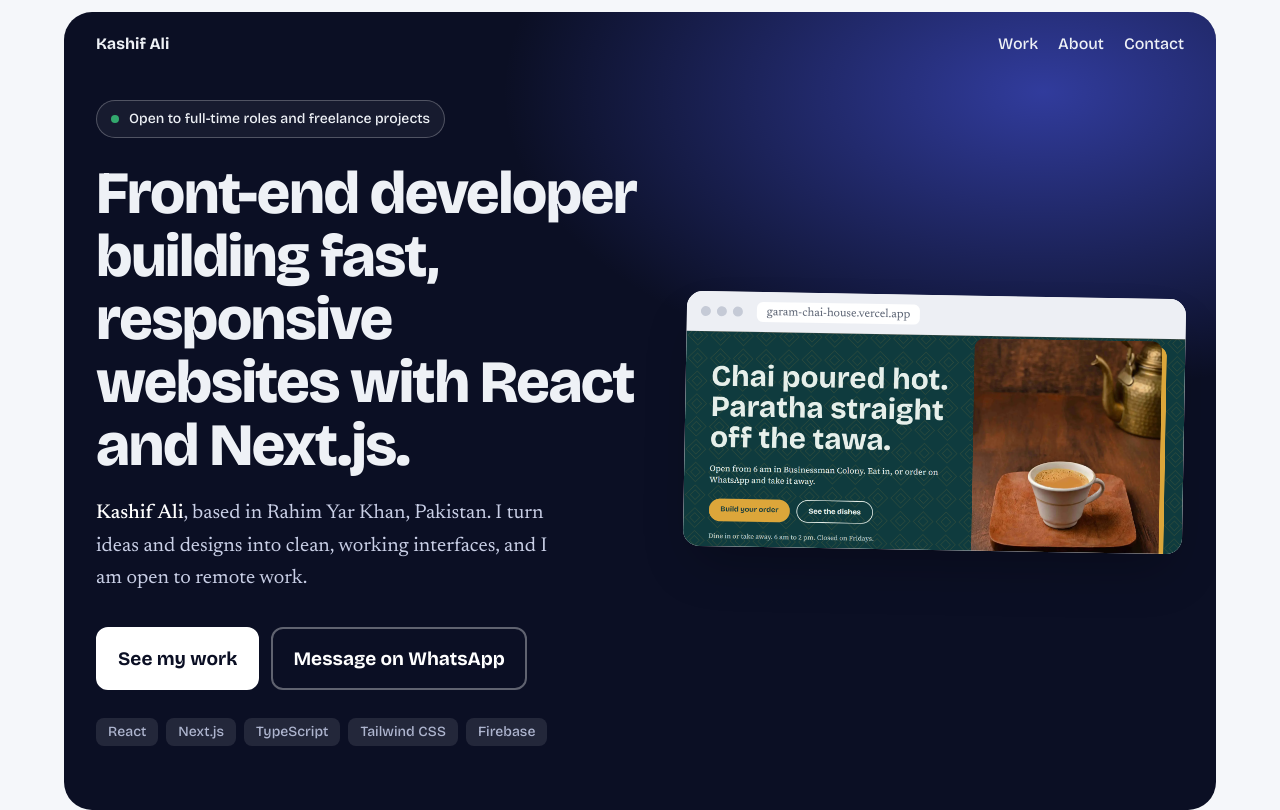
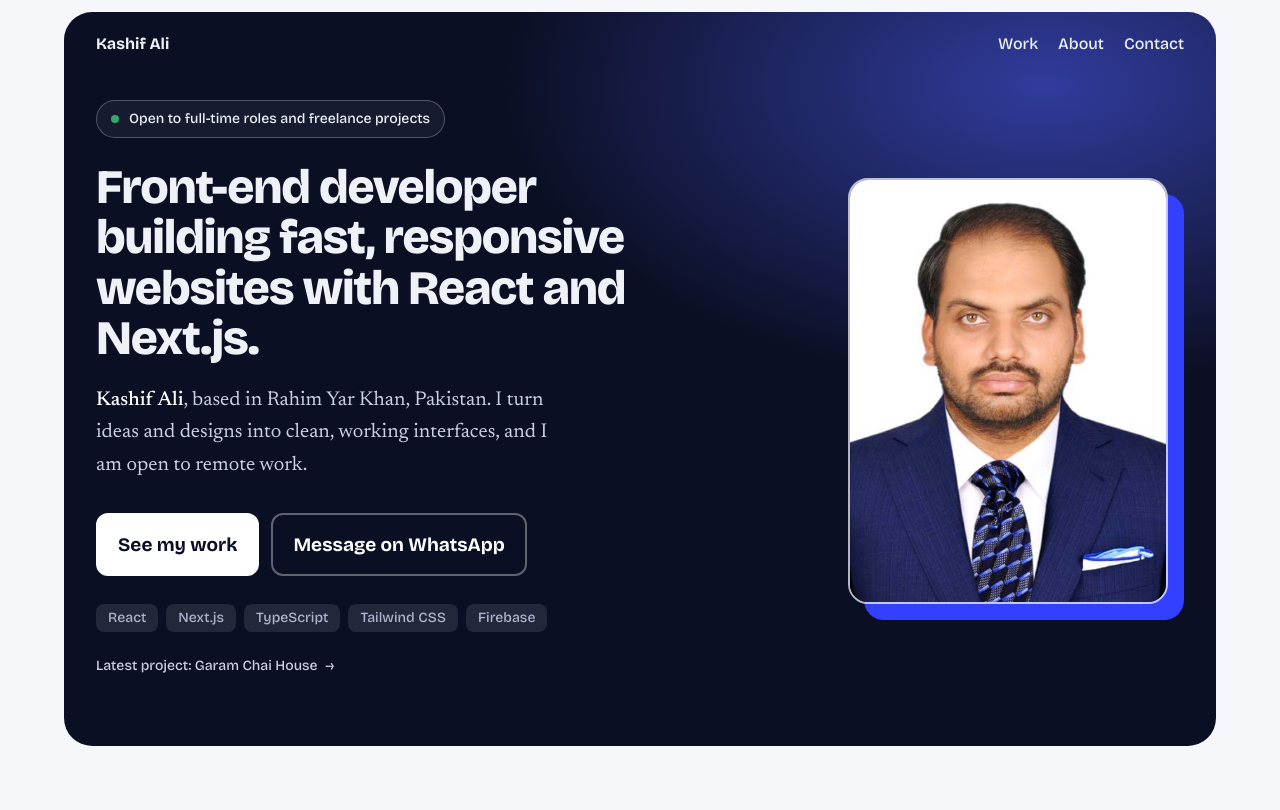
Before and after one commit to KashifAli-KA/kashif-portfolio, a Next.js app: page / in a window 1280 px wide. Built offline with nearby package versions, Linux system fonts and the light colour scheme.

Commit message:
Move photo into hero, tidy headline

```diff
--- a/app/components/Hero.tsx
+++ b/app/components/Hero.tsx
@@ -1,7 +1,4 @@
 import Image from "next/image";
-
-// TODO: replace with your real live address before launch
-const LIVE_URL = "https://garam-chai-house.vercel.app";
 
 const stack = ["React", "Next.js", "TypeScript", "Tailwind CSS", "Firebase"];
 
@@ -26,7 +23,7 @@ export default function Hero() {
             Open to full-time roles and freelance projects
           </div>
 
-          <h1 className="mb-5 font-display text-4xl font-extrabold leading-[1.05] tracking-tight md:text-6xl">
+          <h1 className="mb-5 font-display text-4xl font-extrabold leading-[1.05] tracking-tight md:text-5xl">
             Front-end developer building fast, responsive websites with React
             and Next.js.
           </h1>
@@ -59,30 +56,26 @@ export default function Hero() {
               </li>
             ))}
           </ul>
+
+          <a
+            href="#work"
+            className="mt-6 inline-flex items-center gap-2 font-display text-sm text-[#c9cfe6] transition-colors hover:text-white"
+          >
+            Latest project: Garam Chai House <span aria-hidden>→</span>
+          </a>
         </div>
 
-        <a
-          href={LIVE_URL}
-          className="block overflow-hidden rounded-2xl bg-white shadow-2xl md:rotate-1"
-          aria-label="Open the live Garam Chai House website"
-        >
-          <div className="flex items-center gap-1.5 bg-[#edeff4] px-3.5 py-2.5 text-xs text-[#5a6272]">
-            <i className="h-2.5 w-2.5 rounded-full bg-[#c5cad6]" />
-            <i className="h-2.5 w-2.5 rounded-full bg-[#c5cad6]" />
-            <i className="h-2.5 w-2.5 rounded-full bg-[#c5cad6]" />
-            <span className="ml-2 rounded-md bg-white px-2.5 py-0.5">
-              {LIVE_URL.replace("https://", "")}
-            </span>
-          </div>
+        <div className="relative mx-auto w-full max-w-[320px] md:ml-auto md:mr-4">
+          <div className="absolute inset-0 translate-x-4 translate-y-4 rounded-[20px] bg-[#3340ff]" />
           <Image
-            src="/images/garam-chai-desktop.png"
-            alt="Home page of the Garam Chai House website"
-            width={1887}
-            height={813}
+            src="/images/kashif.jpg"
+            alt="Portrait of Kashif Ali"
+            width={450}
+            height={600}
             priority
-            className="h-auto w-full"
+            className="relative h-auto w-full rounded-[20px] border-2 border-white/70 object-cover"
           />
-        </a>
+        </div>
       </div>
     </header>
   );
```
Also changed, not shown: public/images/kashif.jpg (added).
